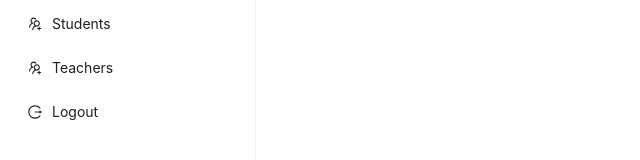
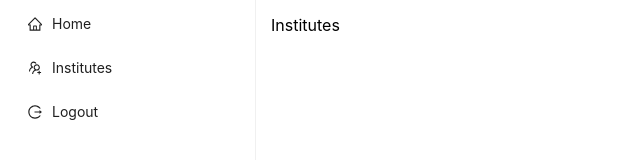
Before and after one commit to Siranush-0194/U-Team-Front, a React (Create React App) app: page /dashboard/institutes in a window 1280 px wide. Shown: the top 160 px of the page, without its empty margins (0-640 px from the left). Built offline with nearby package versions, Linux system fonts and the light colour scheme; sample sign-in values are in the browser's storage.

Commit message:
Chnaged Schema Folders.

```diff
--- a/src/App.js
+++ b/src/App.js
@@ -7,7 +7,7 @@ import './i18n';
 import { useTranslation } from 'react-i18next';
 
 // Components
-import Login from "./components/auth/Login";
+import Login from "./components/Login";
 
 function App() {
   const { i18n } = useTranslation();
--- a/src/components/auth/Login/index.jsx
+++ b/src/components/Login/index.jsx
@@ -5,7 +5,7 @@ import { useHistory } from "react-router-dom";
 import { useTranslation } from 'react-i18next';
 import { useDispatch, useSelector } from 'react-redux';
 
-import axios from '../../../axios';
+import axios from '../../axios';
 
 import "./style.scss";
 
--- a/src/components/auth/Menu/index.jsx
+++ b/src/components/Menu/index.jsx
@@ -2,17 +2,18 @@ import React, { useMemo, useState } from 'react';
 import { Menu, Modal } from 'antd';
 import { useDispatch } from 'react-redux';
 import { useHistory } from 'react-router-dom';
-import { UsergroupAddOutlined, LogoutOutlined } from '@ant-design/icons';
+import { UsergroupAddOutlined, LogoutOutlined, HomeOutlined } from '@ant-design/icons';
 
-import axios from '../../../axios';
+import axios from '../../axios';
 
 function getItem(label, key, icon, children, type) {
     return { key, icon, children, label, type };
 }
 
 const items = [
-    getItem('Students', 'students', <UsergroupAddOutlined />),
-    getItem('Teachers', 'teachers', <UsergroupAddOutlined />),
+    getItem('Home', 'home', <HomeOutlined />),
+    getItem('Institutes', 'institutes', <UsergroupAddOutlined />),
+
     getItem('Logout', 'logout', <LogoutOutlined />),
 ];
 
@@ -24,8 +25,8 @@ const NavBar = () => {
 
     const menu = useMemo(() => {
         return {
-            students: () => history.push("/dashboard/students"),
-            teachers: () => history.push("/dashboard/teachers"),
+            home: () => history.push("/dashboard"),
+            institutes: () => history.push("/dashboard/institutes"),
 
             logout: async (action) => {
                 try {
--- a/src/index.js
+++ b/src/index.js
@@ -20,7 +20,7 @@ import store from "./redux/store";
 import PageNotFound from "./pages/PageNotFound";
 
 // Private
-import Dashboard from "./pages/auth/Dashboard/index";
+import Dashboard from "./pages/Dashboard/index";
 
 const root = ReactDOM.createRoot(document.getElementById('root'));
 root.render(
--- /dev/null
+++ b/src/pages/Dashboard/Institutes/index.jsx
@@ -0,0 +1,14 @@
+import React from 'react';
+
+// import "./style.scss";
+
+const Institutes = () => {
+  return (
+    <div className='institutes'>
+      Institutes
+    </div>
+  );
+}
+
+
+export default Institutes;
--- a/src/pages/auth/Dashboard/index.jsx
+++ b/src/pages/Dashboard/index.jsx
@@ -3,8 +3,11 @@ import { Route } from "react-router-dom";
 
 import "./style.scss";
 
+// Pages
+import Institutes from './Institutes';
+
 // Components
-import Menu from '../../../components/auth/Menu';
+import Menu from '../../components/Menu';
 
 const Dashboard = () => {
   return (
@@ -14,13 +17,13 @@ const Dashboard = () => {
       </aside>
 
       <section>
-        <Route path="/dashboard/students">
-          Students
-        </Route>
+          <Route exact path='/dashboard'>
+            Home
+          </Route>
 
-        <Route path="/dashboard/teachers">
-          Teachers
-        </Route>
+          <Route path="/dashboard/institutes">
+            <Institutes />
+          </Route>
       </section>
     </div>
   );
```
Also changed, not shown: src/pages/auth/Posts.jsx (deleted, +0 -31 lines), src/components/Login/style.scss (renamed from src/components/auth/Login/style.scss), src/pages/Dashboard/style.scss (renamed from src/pages/auth/Dashboard/style.scss).
